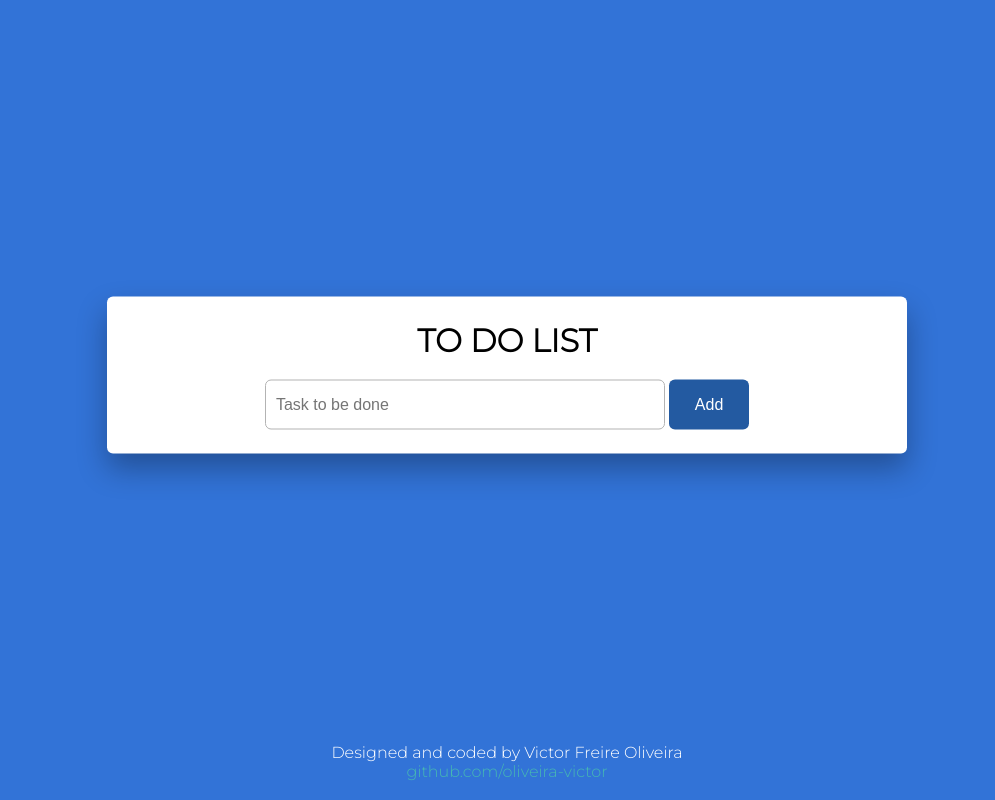
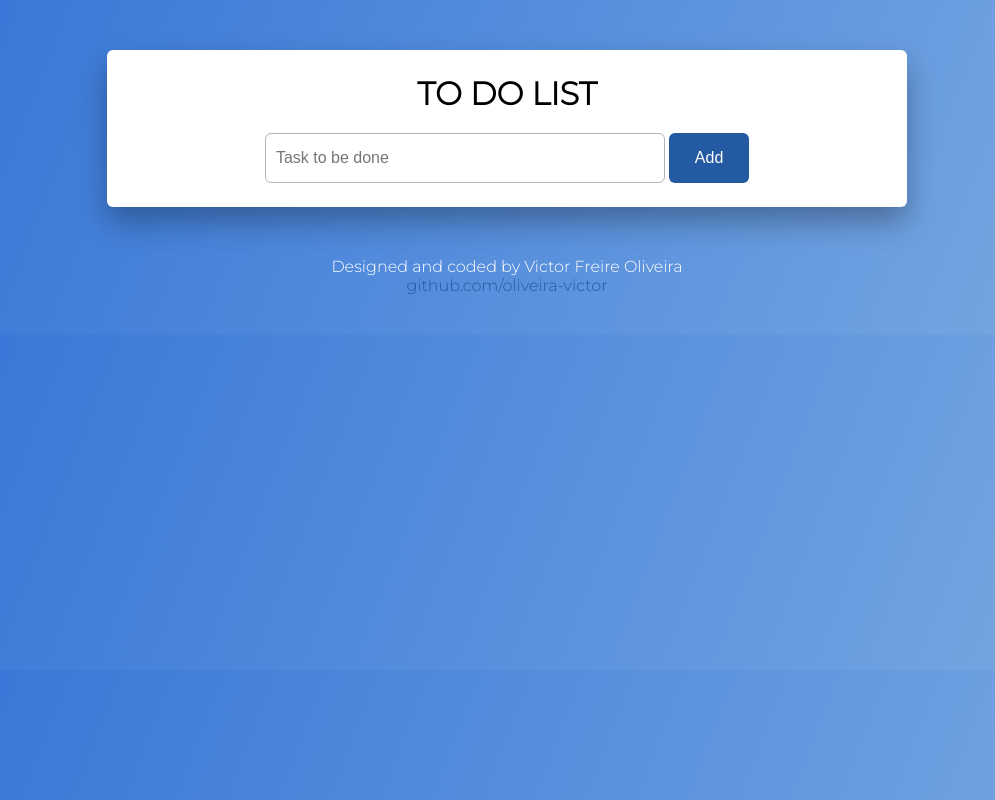
Before and after one commit to oliveira-victor/todo_list, a website: page index.html in a window 1280 px wide. Shown: the whole page, without its empty margins (133-1128 px from the left). Drawn offline with nearby package versions, Linux system fonts and the light colour scheme; files that its build step writes are made by us from their sources.

Commit message:
fix: divs positions

```diff
--- a/src/styles/_footer.scss
+++ b/src/styles/_footer.scss
@@ -1,14 +1,11 @@
 .footer {
     text-align: center;
     color: #fff;
-    position: absolute;
-    transform: translate(-50%, -50%);
-    bottom: 0;
-    left: 50%;
+    padding-bottom: 40px;
 
     & a {
         text-decoration: none;
-        color: #46b8b2;
+        color: #235aa1;
 
         &:hover {
             text-decoration: underline;
--- a/src/styles/main.scss
+++ b/src/styles/main.scss
@@ -17,10 +17,7 @@ body {
 .container {
     max-width: 800px;
     width: 100%;
-    position: absolute;
-    transform: translate(-50%, -50%);
-    top: 50%;
-    left: 50%;
+    margin: 50px auto;
 }
 
 @media (max-width: 767px) {
```
